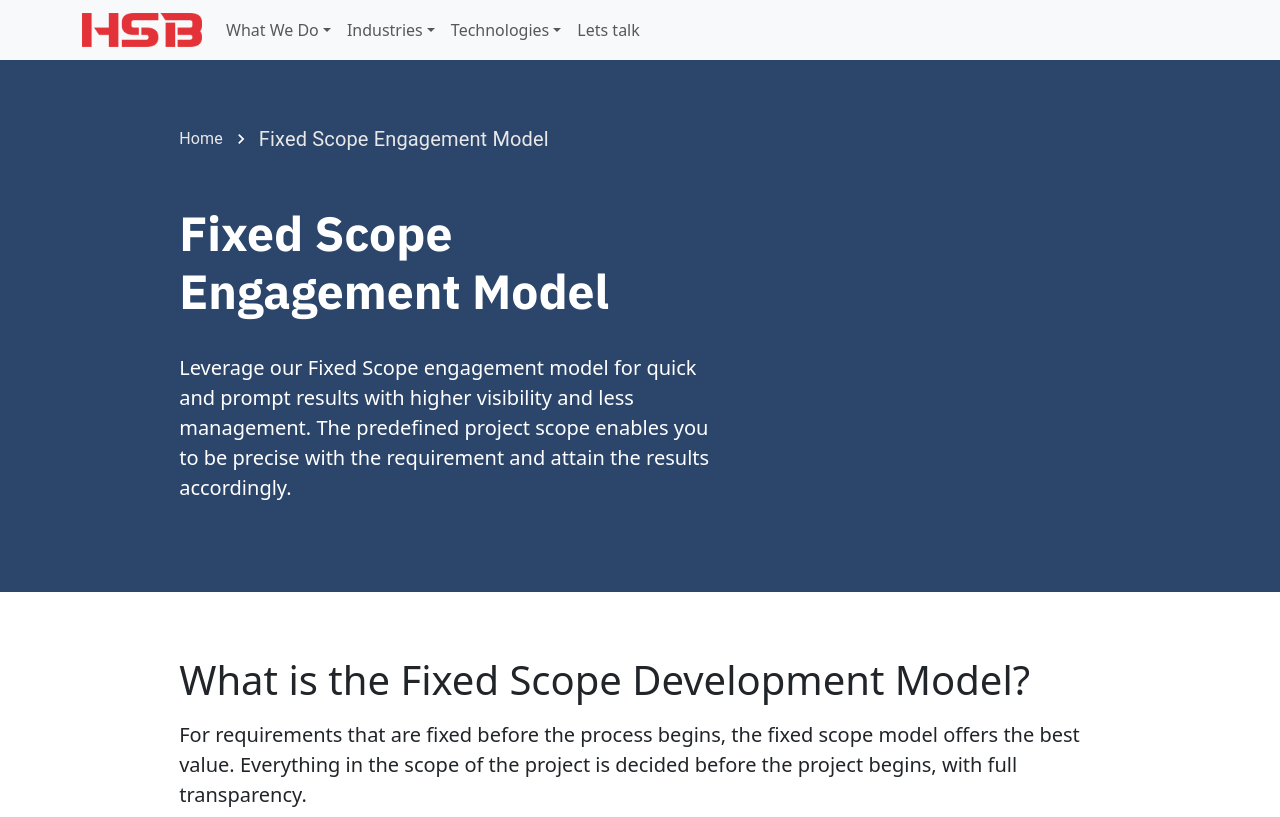
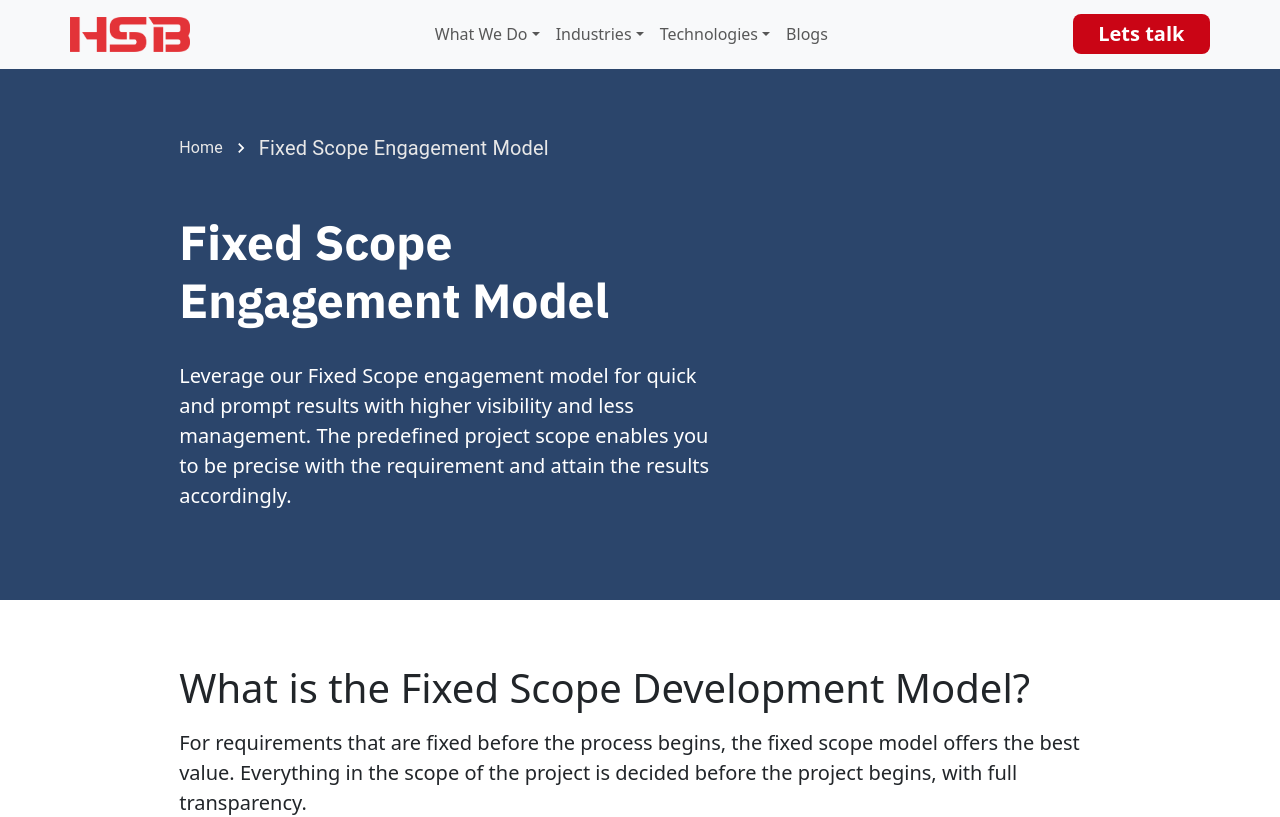
Before and after one commit to Shanupower/HSB-Tech-Website, a React (Create React App) app: page /fixed in a window 1280 px wide. Shown: the top 817 px of the page. Built offline with nearby package versions, Linux system fonts and the light colour scheme; a web font is replaced by a local one.

Commit message:
made navigationn bar in center

```diff
--- a/src/App.js
+++ b/src/App.js
@@ -34,6 +34,7 @@
 import Agile from "./myComponents/ProductModel/Agile";
 import Fixed from "./myComponents/ProductModel/Fixed";
 import RealEstateIndustries from "./myComponents/RealEstateIndustries";
+import Blog from "./myComponents/Blog/Blog";
 
 const App = () => {
   const isMd = useMediaQuery("(max-width:1068px)");
@@ -47,6 +48,7 @@
         <Route exact path="/services" component={Services} />
         <Route exact path="/agile" component={Agile} />
         <Route exact path="/fixed" component={Fixed} />
+        <Route exact path="/blog" component={Blog} />
 
         <Route
           exact
--- /dev/null
+++ b/src/myComponents/Blog/Blog.js
@@ -0,0 +1,31 @@
+import React from "react";
+import Navigationbar from "../navigationBar";
+import { useMediaQuery } from "@mui/material";
+import Footer from "../footer";
+import "./index.css";
+const Blog = () => {
+  const isMd = useMediaQuery("(max-width:1068px)");
+
+  return (
+    <>
+      <div className="industriesPageContainer">
+        <div className="navigationBar">
+          <Navigationbar />
+        </div>
+        <h1>blog</h1>
+        {/* <div className="iframe-container">
+          <iframe
+            src="https://geekyants.com/blog"
+            width="100%"
+            height="800"
+            style={{ border: "none" }}
+            title="HSB blog"
+          ></iframe>
+        </div> */}
+        <Footer />
+      </div>
+    </>
+  );
+};
+
+export default Blog;
--- /dev/null
+++ b/src/myComponents/Blog/index.css
@@ -0,0 +1,9 @@
+.iframe-container {
+  width: 100%;
+  overflow-x: scroll;
+  overflow-y: hidden;
+}
+
+.iframe-container::-webkit-scrollbar {
+  height: 0px;
+}
--- a/src/myComponents/navigationBar/index.css
+++ b/src/myComponents/navigationBar/index.css
@@ -6,4 +6,5 @@
   position: sticky;
   top: "0";
   z-index: 1;
+border-radius: ;
 }
--- a/src/myComponents/navigationBar/index.js
+++ b/src/myComponents/navigationBar/index.js
@@ -4,7 +4,7 @@
 import NavDropdown from "react-bootstrap/NavDropdown";
 import hsbLogo from "../../assets/hsb-logo.png";
 import "./index.css";
-
+import { Link } from "react-router-dom";
 function Navigationbar() {
   return (
     <div
@@ -16,11 +16,20 @@
       }}
     >
       <Navbar expand="lg" className="bg-body-tertiary">
-        <Container>
-          <Navbar.Brand href="/">
+        <Container
+          style={{
+            display: "flex",
+            alignItems: "center",
+            padding: ".4rem 0",
+          }}
+        >
+          <div>
+            <Link to="/">
               <img className="navbarCompanyLogo" src={hsbLogo} alt="logo" />
-          </Navbar.Brand>
-          <Navbar.Toggle aria-controls="basic-navbar-nav" />
+            </Link>
+          </div>
+
+          <div>
             <Navbar.Collapse id="basic-navbar-nav">
               <Nav className="me-auto">
                 <NavDropdown title="What We Do" id="basic-nav-dropdown">
@@ -121,10 +130,27 @@
                     PostgreSQL
                   </NavDropdown.Item>
                 </NavDropdown>
-
-              <Nav.Link href="/lets_talk">Lets talk</Nav.Link>
+                <Nav.Link href="/blog">Blogs</Nav.Link>
               </Nav>
             </Navbar.Collapse>
+          </div>
+
+          <div>
+            <Link
+              to="lets_talk"
+              style={{
+                textDecoration: "none",
+                color: "#fff",
+                backgroundColor: "#ca0515",
+                padding: ".4rem 1.6rem",
+                fontSize: "20px",
+                fontWeight: "600",
+                borderRadius: "8px",
+              }}
+            >
+              Lets talk
+            </Link>
+          </div>
         </Container>
       </Navbar>
     </div>
--- a/src/myComponents/navigationBarHome/index.js
+++ b/src/myComponents/navigationBarHome/index.js
@@ -5,6 +5,7 @@
 import hsbLogo from "../../assets/hsb-logo.png";
 import "./index.css";
 import { useEffect, useState } from "react";
+import { Link } from "react-router-dom";
 
 function Navigationbar() {
   const [navBarShow, setNavBarShow] = useState(false);
@@ -29,11 +30,20 @@
       style={{ zIndex: 1, width: "100%" }}
     >
       <Navbar expand="lg" className="bg-body-tertiary">
-        <Container>
-          <Navbar.Brand href="/">
+        <Container
+          style={{
+            display: "flex",
+            alignItems: "center",
+            padding: ".4rem 0",
+          }}
+        >
+          <div>
+            <Link to="/">
               <img className="navbarCompanyLogo" src={hsbLogo} alt="logo" />
-          </Navbar.Brand>
-          <Navbar.Toggle aria-controls="basic-navbar-nav" />
+            </Link>
+          </div>
+
+          <div>
             <Navbar.Collapse id="basic-navbar-nav">
               <Nav className="me-auto">
                 <NavDropdown title="What We Do" id="basic-nav-dropdown">
@@ -134,12 +144,27 @@
                     PostgreSQL
                   </NavDropdown.Item>
                 </NavDropdown>
-
-              <Nav.Link href="/lets talk">About Us</Nav.Link>
-              <Nav.Link href="/lets talk">Blogs</Nav.Link>
-              <Nav.Link href="/lets talk">Lets talk</Nav.Link>
+                <Nav.Link href="/blog">Blogs</Nav.Link>
               </Nav>
             </Navbar.Collapse>
+          </div>
+
+          <div>
+            <Link
+              to="lets_talk"
+              style={{
+                textDecoration: "none",
+                color: "#fff",
+                backgroundColor: "#ca0515",
+                padding: ".4rem 1.6rem",
+                fontSize: "20px",
+                fontWeight: "600",
+                borderRadius: "8px",
+              }}
+            >
+              Lets talk
+            </Link>
+          </div>
         </Container>
       </Navbar>
     </div>
```
Lines whose indentation alone changed are shown as unchanged.
